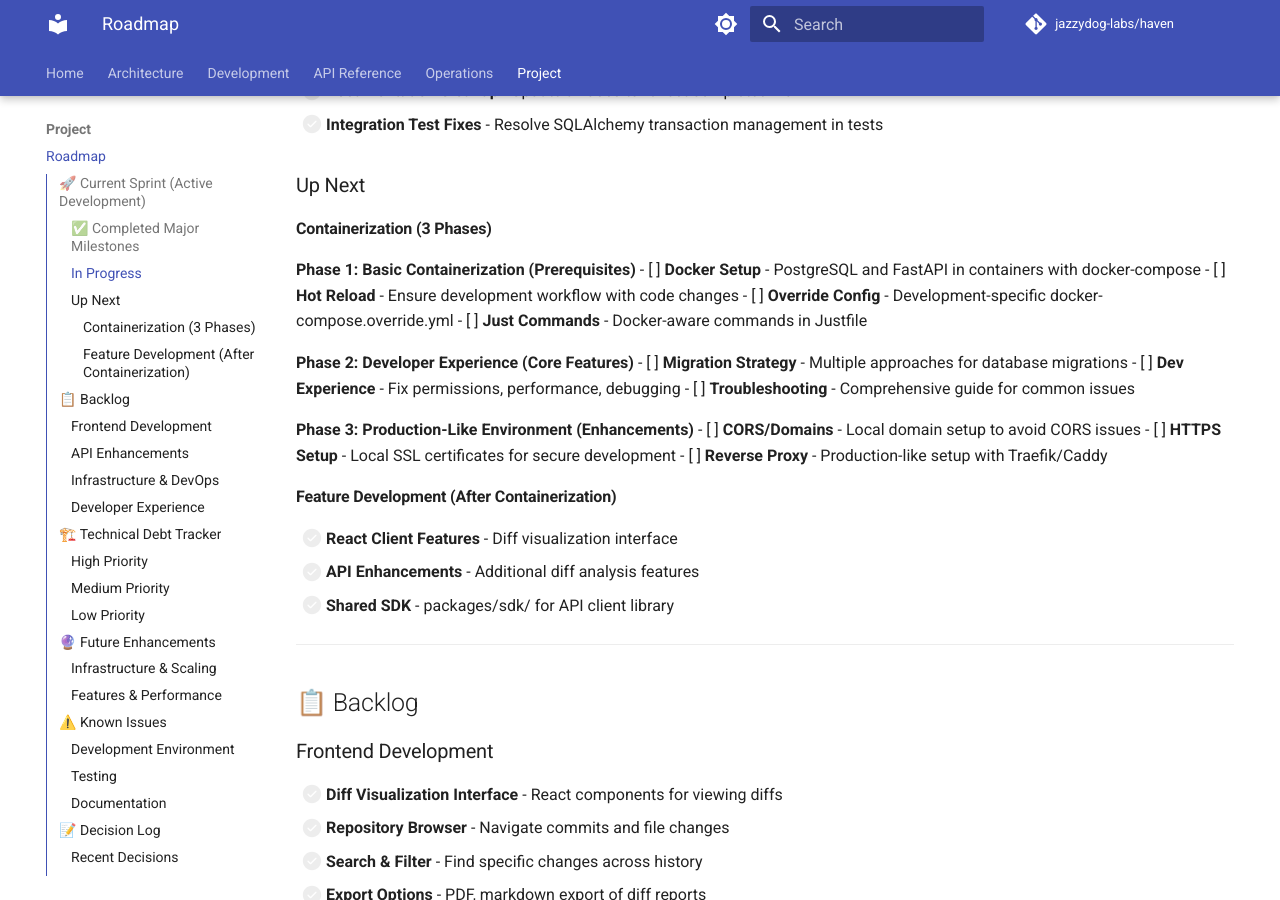
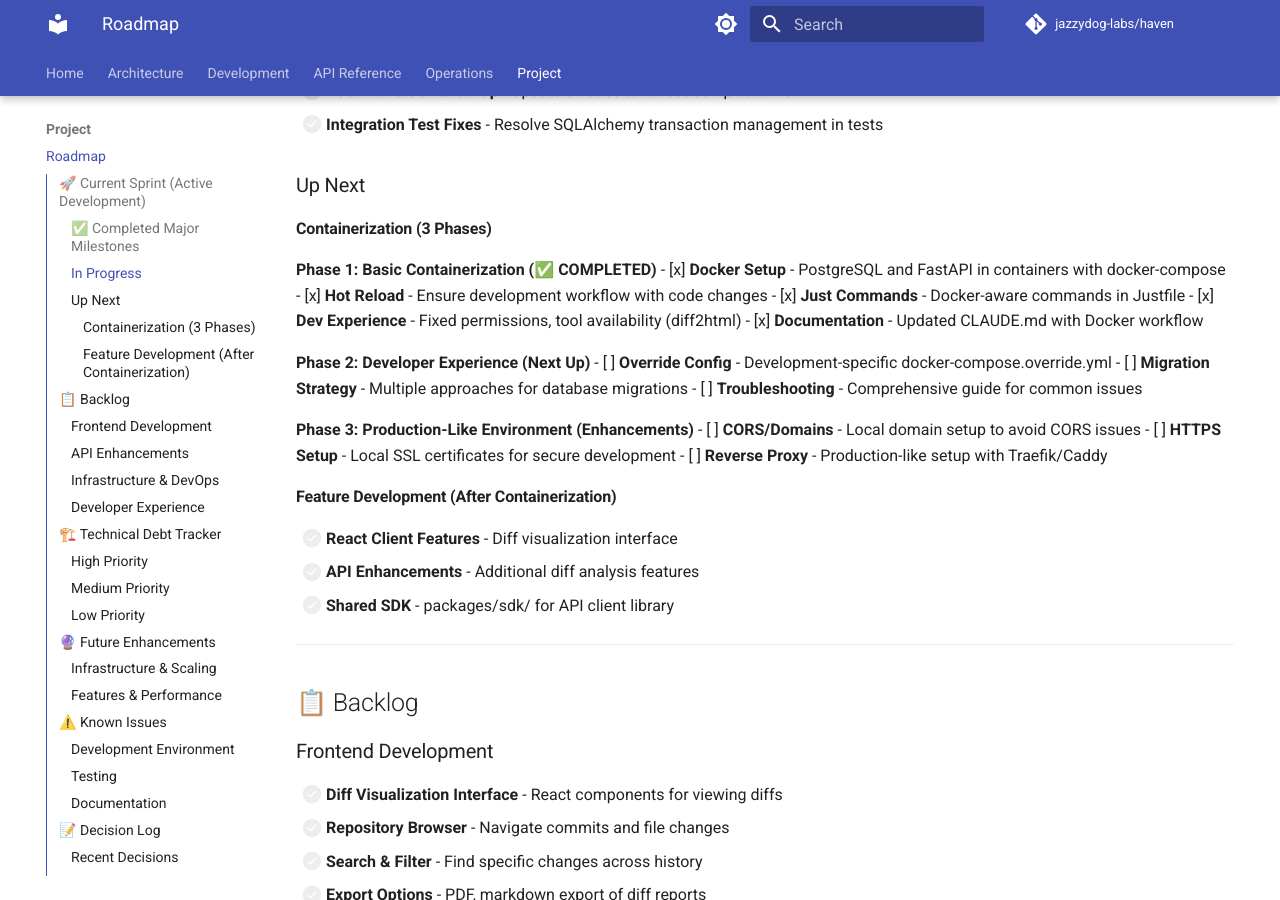
Before and after one commit to jazzydog-labs/haven, an MkDocs documentation site: the page built from docs/roadmap.md, in a window 1280 px wide and 900 px high, scrolled down 651 px. Built offline with MkDocs 1.6.1 and Material for MkDocs 9.7.7, drawn with Linux system fonts in a browser that asks for light colours; comment, search, counter and statistics services are not loaded; the version menu is left out.

Commit message:
docs: Synchronize all tracking documents to reflect current state
- Update todo.md to mark containerization Phase 1 as complete
- Add clear "WHAT TO WORK ON NEXT" section with priority order
- Update roadmap.md to show completed containerization tasks
- Update CLAUDE.md implementation status to reflect all completed work
- Remove outdated references to "commit 0 of 11" (all complete)

All tracking documents now accurately reflect:
- Original 11-commit plan: ✅ COMPLETE
- Containerization Phase 1: ✅ COMPLETE
- Current focus: Foundation tasks then Containerization Phase 2

Next priorities clearly listed:
1. Reorganize project structure
2. Test all Just commands
3. Containerization Phase 2 tasks

🤖 Generated with [Claude Code](https://claude.ai/code)

Co-Authored-By: Claude <noreply@anthropic.com>

```diff
--- a/docs/roadmap.md
+++ b/docs/roadmap.md
@@ -24,15 +24,16 @@ This roadmap tracks planned features, technical debt, and incomplete items to ma
 
 #### Containerization (3 Phases)
 
-**Phase 1: Basic Containerization (Prerequisites)**
-- [ ] **Docker Setup** - PostgreSQL and FastAPI in containers with docker-compose
-- [ ] **Hot Reload** - Ensure development workflow with code changes
+**Phase 1: Basic Containerization (✅ COMPLETED)**
+- [x] **Docker Setup** - PostgreSQL and FastAPI in containers with docker-compose
+- [x] **Hot Reload** - Ensure development workflow with code changes
+- [x] **Just Commands** - Docker-aware commands in Justfile
+- [x] **Dev Experience** - Fixed permissions, tool availability (diff2html)
+- [x] **Documentation** - Updated CLAUDE.md with Docker workflow
+
+**Phase 2: Developer Experience (Next Up)**
 - [ ] **Override Config** - Development-specific docker-compose.override.yml
-- [ ] **Just Commands** - Docker-aware commands in Justfile
-
-**Phase 2: Developer Experience (Core Features)**
 - [ ] **Migration Strategy** - Multiple approaches for database migrations
-- [ ] **Dev Experience** - Fix permissions, performance, debugging
 - [ ] **Troubleshooting** - Comprehensive guide for common issues
 
 **Phase 3: Production-Like Environment (Enhancements)**
```
Also changed, not shown: CLAUDE.md (+17 -18 lines), todo.md (+27 -16 lines), work-log.md (+25 -0 lines).
